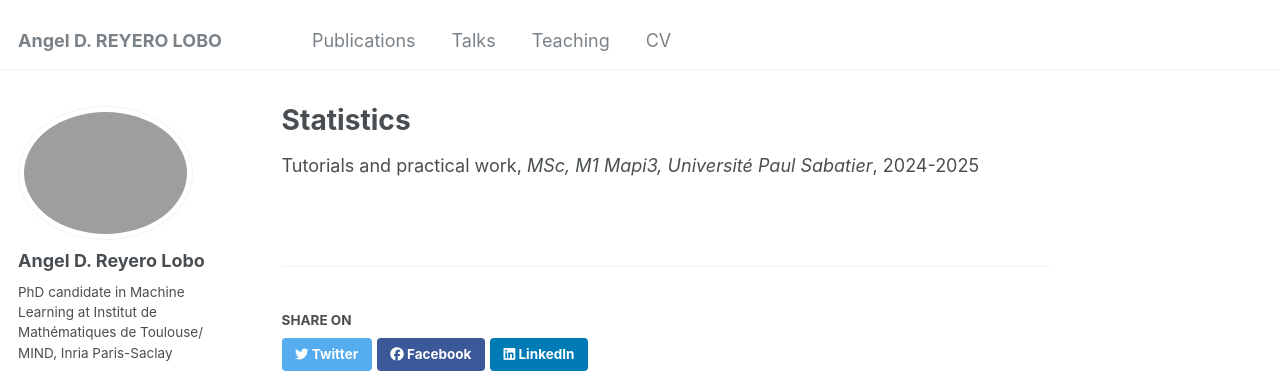
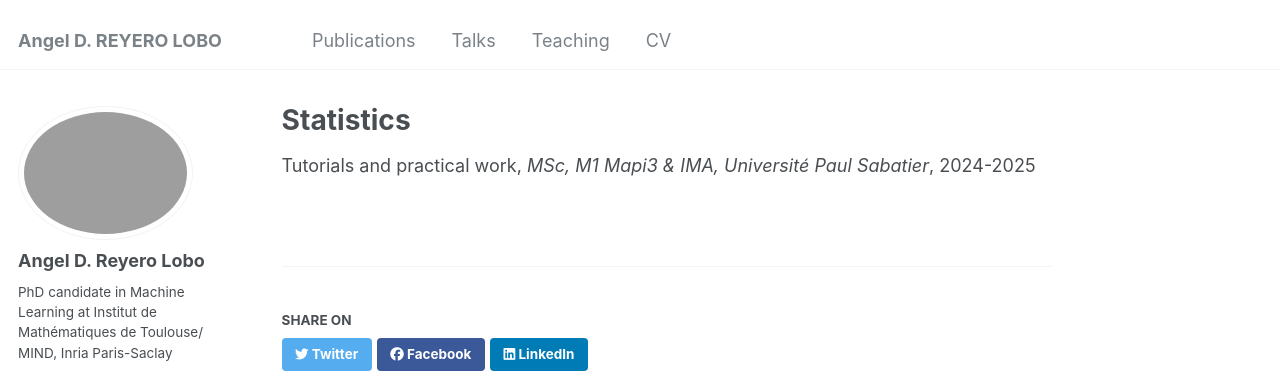
Before and after one commit to AngelReyero/AngelReyero.github.io, a Jekyll site: the page built from _teaching/statistics.md, in a window 1280 px wide. Shown: the top 373 px of the page. Built offline with Jekyll 4.4.1, drawn with Linux system fonts in a browser that asks for light colours.

Commit message:
Update statistics.md

```diff
--- a/_teaching/statistics.md
+++ b/_teaching/statistics.md
@@ -3,7 +3,8 @@ title: "Statistics"
 collection: teaching
 type: "Tutorials and practical work"
 permalink: https://www.univ-tlse3.fr/decouvrir-nos-diplomes/master-parcours-mathematiques-appliquees-pour-lingenierie-lindustrie-et-linnovation-mapi3
-venue: "MSc, M1 Mapi3, Université Paul Sabatier"
+venue: "MSc, M1 Mapi3 & IMA, Université Paul Sabatier"
 academic_year: "2024-2025"
+date: 2025-01-01
 location: "Toulouse, France"
 ---
```
